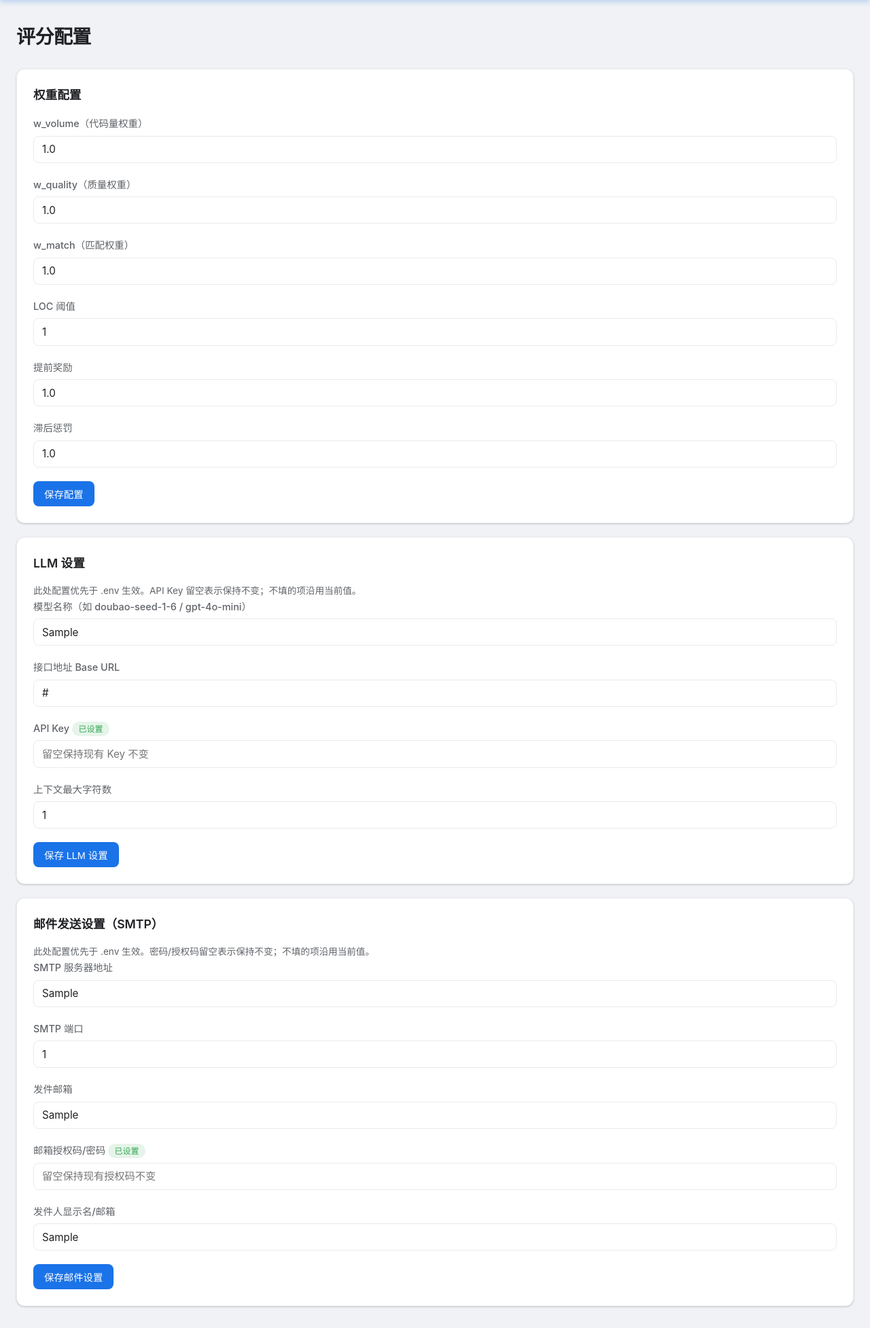
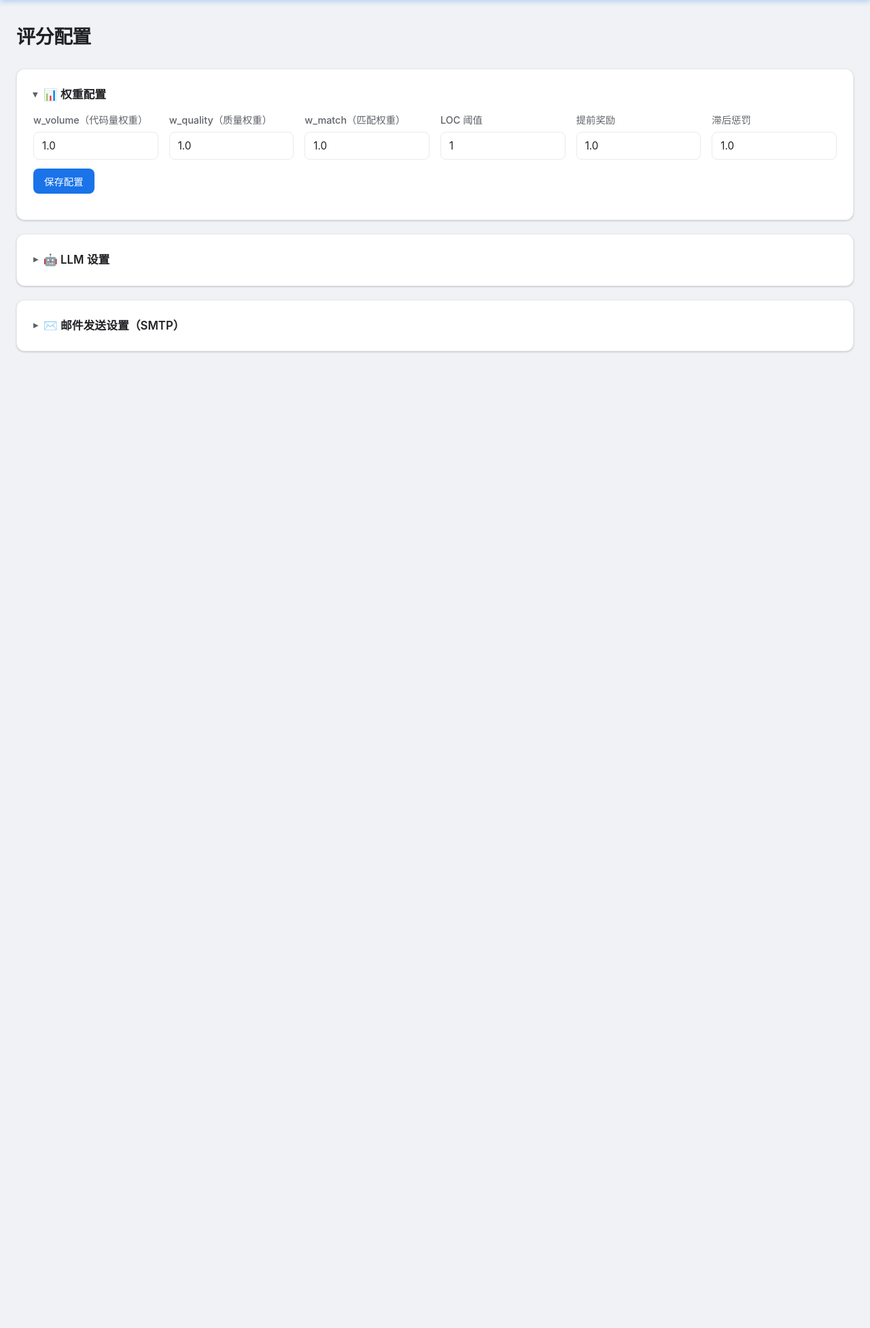
Before and after one commit to dingyuana/gitedutracker, a FastAPI app: page /config in a window 1280 px wide. Shown: the part 64-2018 px from the top of the page at 68% size. After the commit the page ends 583 px from the top, so only its background shows below. Run offline with FastAPI, Linux system fonts and the light colour scheme; tables that the repository leaves empty hold one stand-in row (values such as "Sample post").

Commit message:
feat: 配置页折叠显示 + SMTP 邮箱自动识别服务器
- config 页面三个设置卡片改为折叠（details），首个默认展开
- SMTP 只需填写发件邮箱+授权码，根据域名自动推断 host/port
  （QQ/163/126/Gmail/Outlook/foxmail，默认端口587）
- 高级设置折叠区保留手动 host/port/from 覆盖
- 新增 auto-infer 测试 3 个（qq/163/显式优先）

测试：323 passed

```diff
--- a/app/templates/config.html
+++ b/app/templates/config.html
@@ -2,9 +2,12 @@
 {% block title %}评分配置 — 学生 GitHub 日报追踪器{% endblock %}
 {% block content %}
 <h1>评分配置</h1>
-<div class="card">
-    <h3>权重配置</h3>
+
+<details class="card" open>
+    <summary>📊 权重配置</summary>
+    <div class="card-body">
         <form method="POST" action="/config">
+            <div class="form-grid">
                 <div class="form-group">
                     <label>w_volume（代码量权重）</label>
                     <input type="number" step="0.001" name="w_volume" value="{{ config.w_volume }}">
@@ -29,16 +32,22 @@
                     <label>滞后惩罚</label>
                     <input type="number" step="0.1" name="schedule_penalty" value="{{ config.schedule_penalty }}">
                 </div>
+            </div>
+            <div class="form-actions">
                 <button type="submit" class="btn btn-primary">保存配置</button>
+            </div>
         </form>
     </div>
+</details>
 
-<div class="card">
-    <h3>LLM 设置</h3>
+<details class="card">
+    <summary>🤖 LLM 设置</summary>
+    <div class="card-body">
         <p style="color:#5f6368;font-size:0.85rem;margin-top:0">
             此处配置优先于 .env 生效。API Key 留空表示保持不变；不填的项沿用当前值。
         </p>
         <form method="POST" action="/config/llm">
+            <div class="form-grid">
                 <div class="form-group">
                     <label>模型名称（如 doubao-seed-1-6 / gpt-4o-mini）</label>
                     <input type="text" name="llm_model" value="{{ llm.llm_model }}" placeholder="模型 ID">
@@ -55,16 +64,35 @@
                     <label>上下文最大字符数</label>
                     <input type="number" name="llm_context_max_chars" value="{{ llm.llm_context_max_chars }}">
                 </div>
+            </div>
+            <div class="form-actions">
                 <button type="submit" class="btn btn-primary">保存 LLM 设置</button>
+            </div>
         </form>
     </div>
+</details>
 
-<div class="card">
-    <h3>邮件发送设置（SMTP）</h3>
+<details class="card">
+    <summary>✉️ 邮件发送设置（SMTP）</summary>
+    <div class="card-body">
         <p style="color:#5f6368;font-size:0.85rem;margin-top:0">
-        此处配置优先于 .env 生效。密码/授权码留空表示保持不变；不填的项沿用当前值。
+            只需填写发件邮箱和邮箱授权码/密码即可，SMTP 服务器地址会根据邮箱自动识别
+            （支持 QQ / 163 / 126 / Gmail / Outlook 等）。
         </p>
         <form method="POST" action="/config/smtp">
+            <div class="form-grid">
+                <div class="form-group">
+                    <label>发件邮箱（如 12345678@qq.com）</label>
+                    <input type="text" name="smtp_user" value="{{ smtp.smtp_user }}" placeholder="12345678@qq.com">
+                </div>
+                <div class="form-group">
+                    <label>邮箱授权码/密码 {% if smtp.has_password %}<span class="badge badge-done">已设置</span>{% else %}<span style="color:#d93025;font-size:0.8rem">未设置</span>{% endif %}</label>
+                    <input type="password" name="smtp_pass" value="" placeholder="QQ 邮箱需在设置中开启 SMTP 并获取授权码">
+                </div>
+            </div>
+            <details style="margin:0.75rem 0">
+                <summary style="font-size:0.85rem;color:#5f6368">高级设置（一般无需修改，留空自动识别）</summary>
+                <div class="form-grid" style="margin-top:0.5rem">
                     <div class="form-group">
                         <label>SMTP 服务器地址</label>
                         <input type="text" name="smtp_host" value="{{ smtp.smtp_host }}" placeholder="smtp.qq.com">
@@ -74,18 +102,15 @@
                         <input type="number" name="smtp_port" value="{{ smtp.smtp_port }}" placeholder="587">
                     </div>
                     <div class="form-group">
-            <label>发件邮箱</label>
-            <input type="text" name="smtp_user" value="{{ smtp.smtp_user }}" placeholder="your@example.com">
+                        <label>发件人显示名/邮箱</label>
+                        <input type="text" name="smtp_from" value="{{ smtp.smtp_from }}" placeholder="默认与发件邮箱一致">
                     </div>
-        <div class="form-group">
-            <label>邮箱授权码/密码 {% if smtp.has_password %}<span class="badge badge-done">已设置</span>{% else %}<span style="color:#d93025;font-size:0.8rem">未设置</span>{% endif %}</label>
-            <input type="password" name="smtp_pass" value="" placeholder="留空保持现有授权码不变">
                 </div>
-        <div class="form-group">
-            <label>发件人显示名/邮箱</label>
-            <input type="text" name="smtp_from" value="{{ smtp.smtp_from }}" placeholder="your@example.com">
+            </details>
+            <div class="form-actions">
+                <button type="submit" class="btn btn-primary">保存邮件设置</button>
             </div>
-        <button type="submit" class="btn btn-primary">保存邮件设置</button>
         </form>
     </div>
+</details>
 {% endblock %}
```
Also changed, not shown: app/services/settings_service.py (+26 -7 lines), tests/unit/test_llm_config.py (+25 -1 lines). Lines whose indentation alone changed are shown as unchanged.
